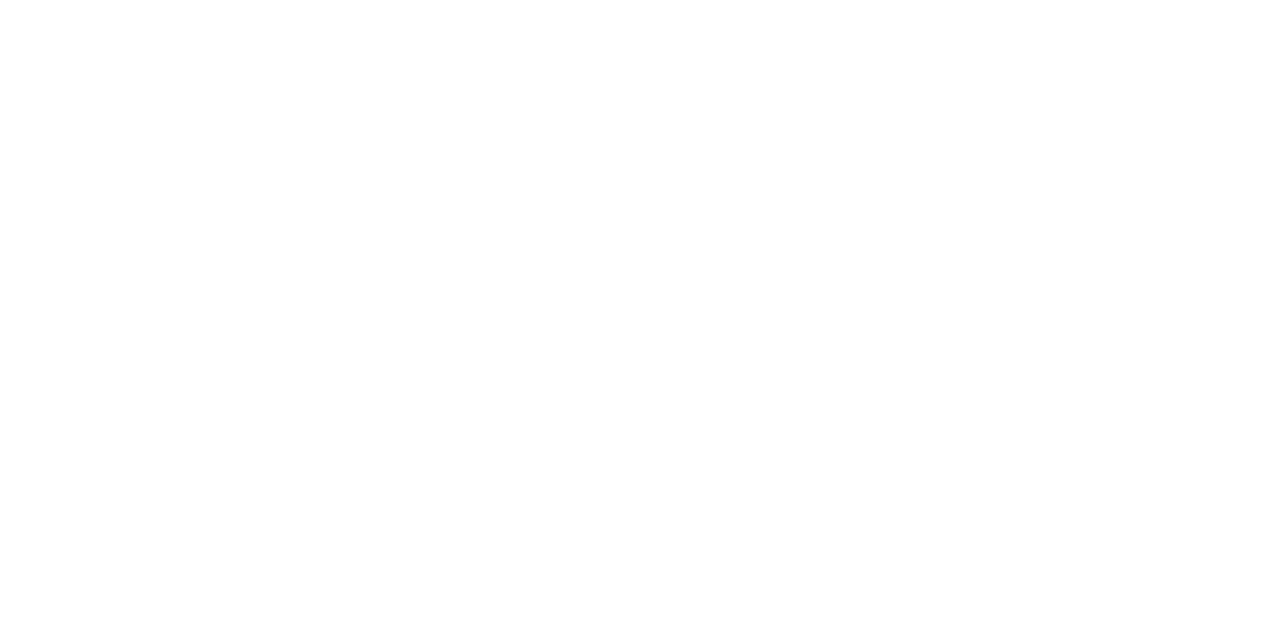
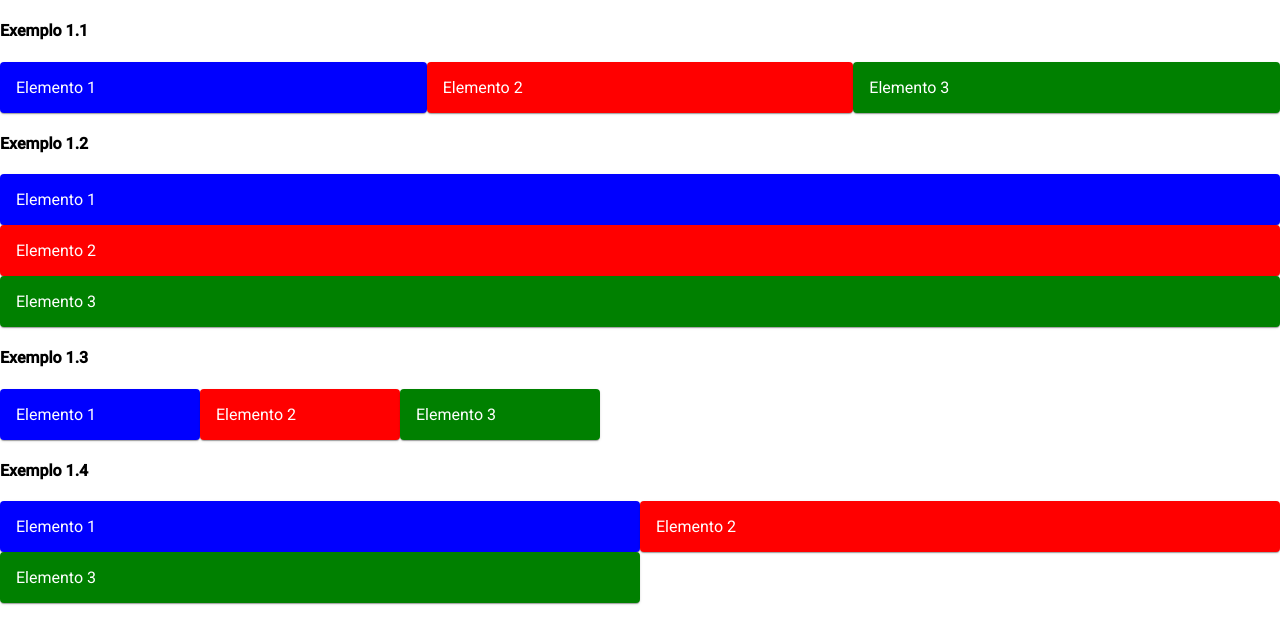
Before and after one commit to eduardoflorence/angular-flex-layout, an Angular app: page /exemplo1 in a window 1280 px wide. Before the commit this address led to /. Shown: the top 644 px of the page. Built offline with nearby package versions, Linux system fonts and the light colour scheme.

Commit message:
**Exemplo 1**: Concluído

```diff
--- a/src/app/app-routing.module.ts
+++ b/src/app/app-routing.module.ts
@@ -2,10 +2,14 @@
 import { Routes, RouterModule } from '@angular/router';
 
 import { PrincipalComponent } from './principal/principal.component';
+import { Exemplo1Component } from './componentes/exemplo1/exemplo1.component';
+import { Exemplo2Component } from './componentes/exemplo2/exemplo2.component';
 
 const routes: Routes = [
   { path: '', pathMatch: 'full', redirectTo: 'principal' },
-  { path: 'principal', component: PrincipalComponent }
+  { path: 'principal', component: PrincipalComponent },
+  { path: 'exemplo1', component: Exemplo1Component },
+  { path: 'exemplo2', component: Exemplo2Component }
 ];
 
 @NgModule({
--- /dev/null
+++ b/src/app/componentes/exemplo1/exemplo1.component.html
@@ -0,0 +1,27 @@
+<h4>Exemplo 1.1</h4>
+<div fxLayout="row">
+  <mat-card fxFlex class="blue">Elemento 1</mat-card>
+  <mat-card fxFlex class="red">Elemento 2</mat-card>
+  <mat-card fxFlex class="green">Elemento 3</mat-card>
+</div>
+
+<h4>Exemplo 1.2</h4>
+<div fxLayout="column">
+  <mat-card fxFlex class="blue">Elemento 1</mat-card>
+  <mat-card fxFlex class="red">Elemento 2</mat-card>
+  <mat-card fxFlex class="green">Elemento 3</mat-card>
+</div>
+
+<h4>Exemplo 1.3</h4>
+<div fxLayout="row wrap">
+  <mat-card fxFlex="200px" class="blue">Elemento 1</mat-card>
+  <mat-card fxFlex="200px" class="red">Elemento 2</mat-card>
+  <mat-card fxFlex="200px" class="green">Elemento 3</mat-card>
+</div>
+
+<h4>Exemplo 1.4</h4>
+<div fxLayout="row wrap">
+  <mat-card fxFlex="0 1 50%" class="blue">Elemento 1</mat-card>
+  <mat-card fxFlex="0 1 50%" class="red">Elemento 2</mat-card>
+  <mat-card fxFlex="0 1 50%" class="green">Elemento 3</mat-card>
+</div>
--- /dev/null
+++ b/src/app/componentes/exemplo1/exemplo1.component.scss
@@ -0,0 +1,14 @@
+.blue {
+  color: white;
+  background-color: blue;
+}
+
+.red {
+  color: white;
+  background-color: red;
+}
+
+.green {
+  color: white;
+  background-color: green;
+}
--- /dev/null
+++ b/src/app/componentes/exemplo1/exemplo1.component.ts
@@ -0,0 +1,15 @@
+import { Component, OnInit } from '@angular/core';
+
+@Component({
+  selector: 'app-exemplo1',
+  templateUrl: './exemplo1.component.html',
+  styleUrls: ['./exemplo1.component.scss']
+})
+export class Exemplo1Component implements OnInit {
+
+  constructor() { }
+
+  ngOnInit() {
+  }
+
+}
--- /dev/null
+++ b/src/app/componentes/exemplo2/exemplo2.component.html
@@ -0,0 +1,3 @@
+<p>
+  exemplo2 works!
+</p>
--- /dev/null
+++ b/src/app/componentes/exemplo2/exemplo2.component.ts
@@ -0,0 +1,15 @@
+import { Component, OnInit } from '@angular/core';
+
+@Component({
+  selector: 'app-exemplo2',
+  templateUrl: './exemplo2.component.html',
+  styleUrls: ['./exemplo2.component.scss']
+})
+export class Exemplo2Component implements OnInit {
+
+  constructor() { }
+
+  ngOnInit() {
+  }
+
+}
--- a/src/app/principal/principal.component.html
+++ b/src/app/principal/principal.component.html
@@ -1,3 +1,25 @@
-<p>
-  principal works!
-</p>
+<mat-toolbar color="primary">Exemplos de Uso de Angular Flex-Layout</mat-toolbar>
+
+<div fxLayout>
+  <h4 fxFlexOffset="20px">Selecione um dos exemplos abaixo:</h4>
+</div>
+
+<div fxLayout="row wrap" class="cards-container">
+
+  <div class="cards" *ngFor="let exemplo of exemplos; let index=index"
+       fxFlex.gt-md="0 1 25%" fxFlex.md="0 1 33%" fxFlex.sm="0 1 50%" fxFlex.xs="100%">
+    <a [routerLink]="exemplo.rota">
+      <mat-card>
+        <mat-card-header>
+          <mat-card-title>
+            Exemplo {{ index+1 }}
+          </mat-card-title>
+          <mat-card-subtitle>
+            {{ exemplo.nome }}
+          </mat-card-subtitle>
+        </mat-card-header>
+      </mat-card>
+    </a>
+  </div>
+
+</div>
--- a/src/app/principal/principal.component.scss
+++ b/src/app/principal/principal.component.scss
@@ -0,0 +1,17 @@
+.cards-container {
+  margin-left: 10px;
+  margin-right: 10px;
+
+  .cards {
+    padding: 10px;
+
+    mat-card {
+      background-color: #fff59d;
+    }
+  }
+
+}
+
+a {
+  text-decoration: none;
+}
--- a/src/app/principal/principal.component.ts
+++ b/src/app/principal/principal.component.ts
@@ -7,6 +7,11 @@
 })
 export class PrincipalComponent implements OnInit {
 
+  exemplos = [
+    { nome: 'fxLayout e fxFlex', rota: ['/exemplo1'] },
+    { nome: 'fxLayoutGap e fxFlexOffset', rota: ['/exemplo2'] }
+  ];
+
   constructor() { }
 
   ngOnInit() {
```
Also changed, not shown: src/app/app.module.ts (+10 -1 lines), src/app/componentes/exemplo2/exemplo2.component.scss (added), 2 other files (tests, documents, lock files or other folders).
